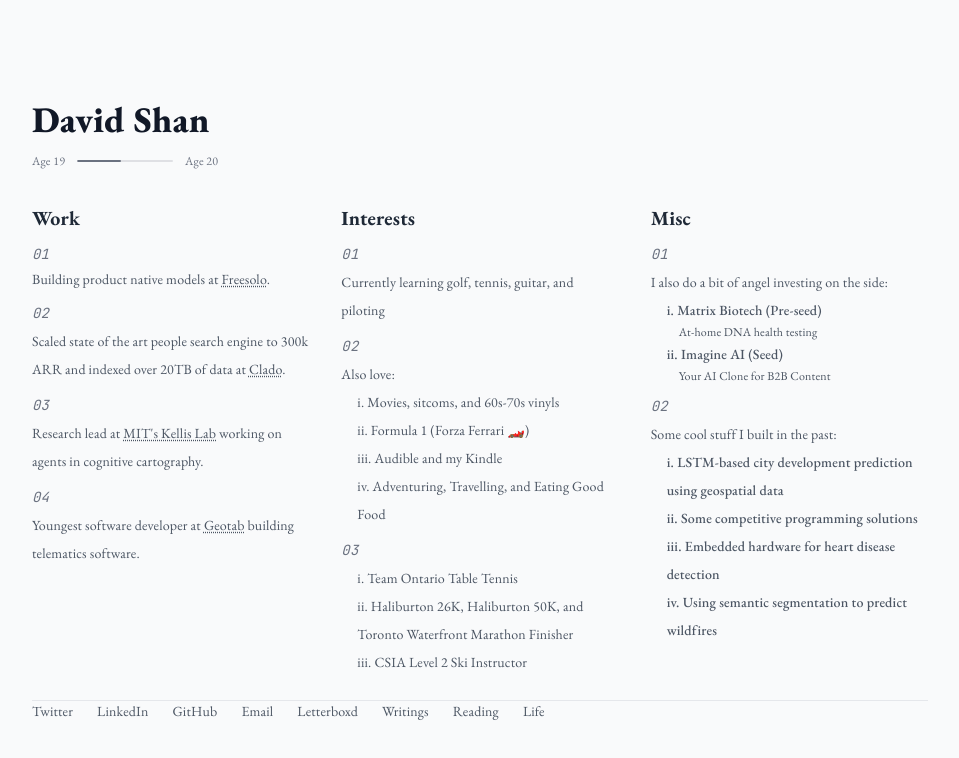
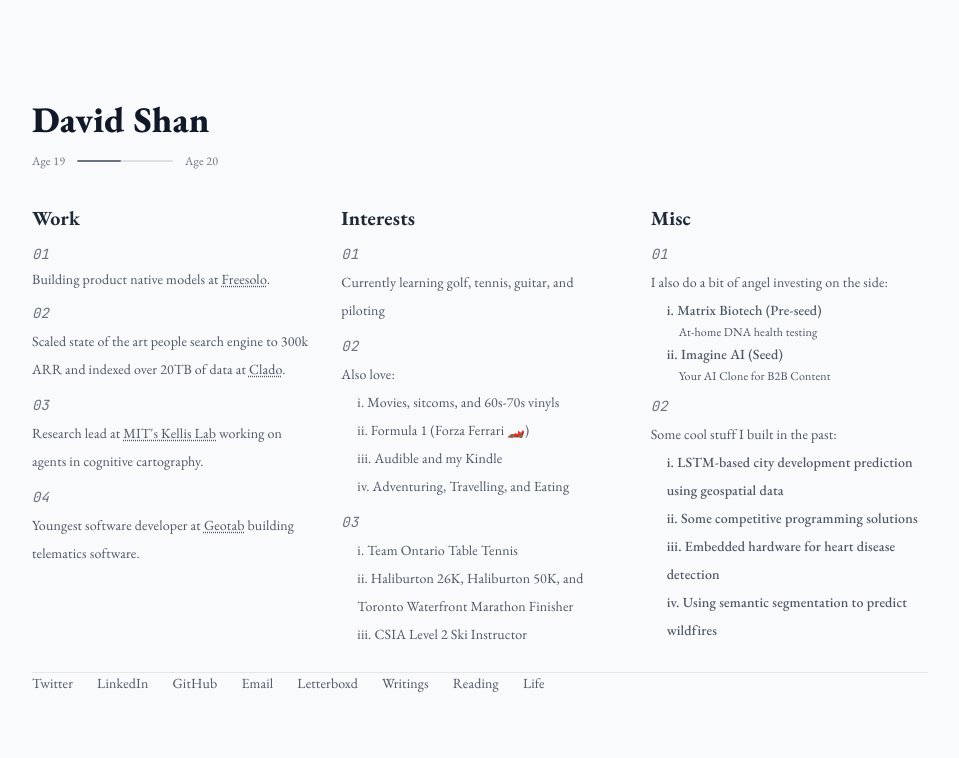
Before and after one commit to DavidBShan/WebsiteV2, a Next.js app: page / in a window 1280 px wide. Shown: the top 758 px of the page, without its empty margins (160-1119 px from the left). Built offline with nearby package versions, Linux system fonts and the light colour scheme.

Commit message:
docs: shorten adventuring interest entry to eating

```diff
--- a/app/page.tsx
+++ b/app/page.tsx
@@ -292,7 +292,7 @@ export default function Home() {
                       <li>
                         iv.{" "}
                         <Link href="/life" className="hover-link">
-                          Adventuring, Travelling, and Eating Good Food
+                          Adventuring, Travelling, and Eating
                         </Link>
                       </li>
                     </ul>
```
